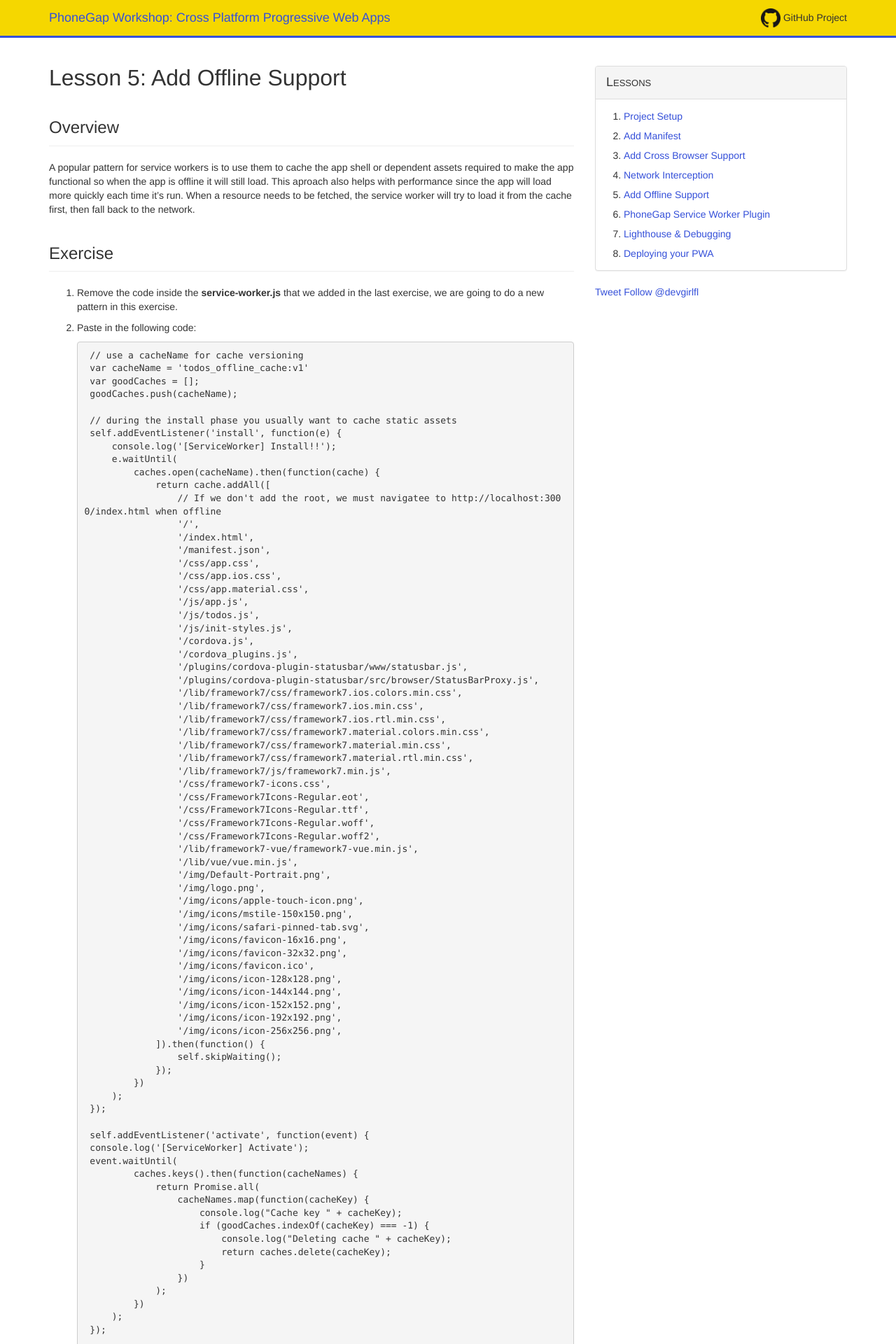
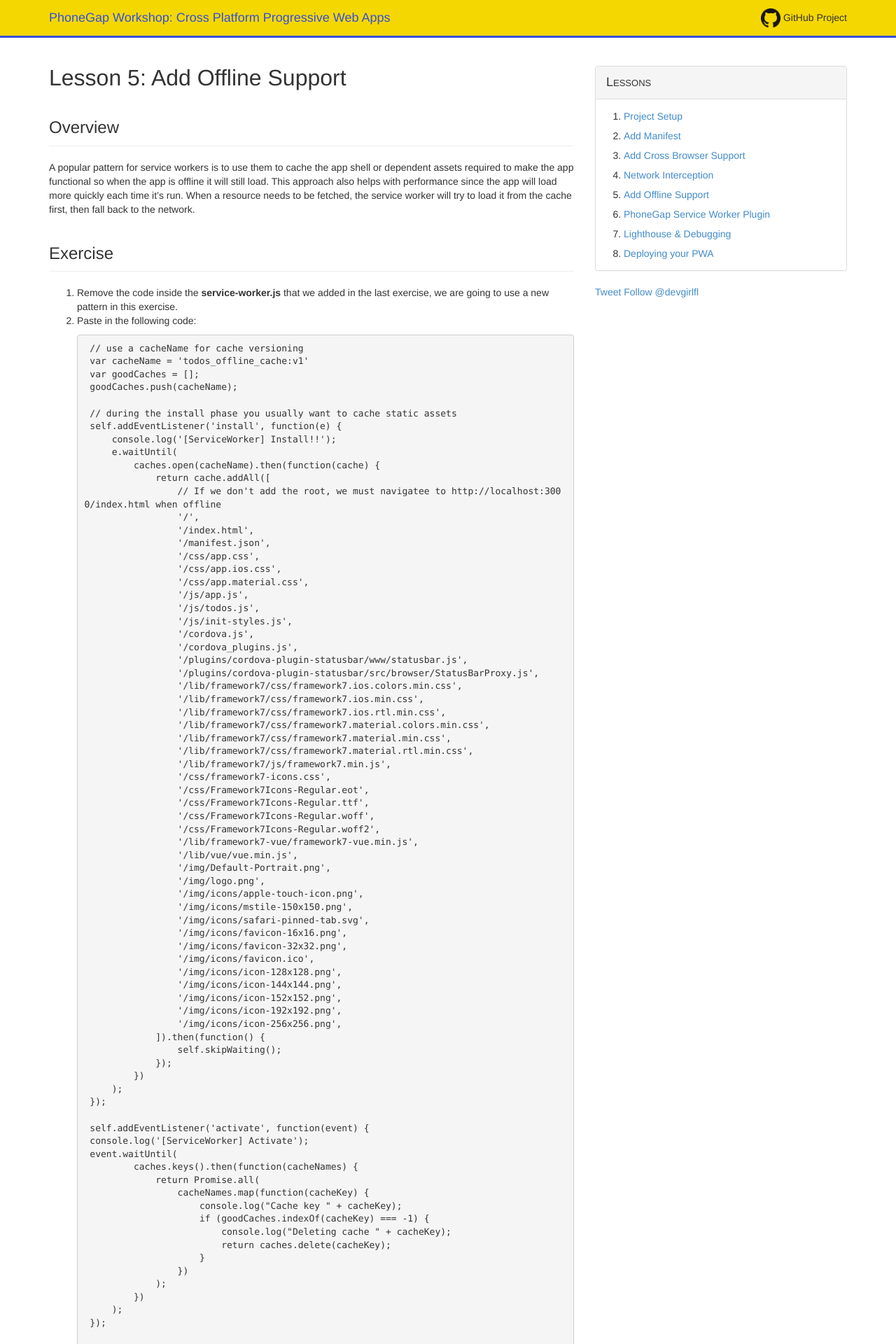
Before and after one commit to hollyschinsky/todos-app-pwa, a Jekyll site: the page built from lesson5.md, in a window 1280 px wide. Shown: the top 1920 px of the page at 70% size. Built offline with Jekyll 4.4.1, drawn with Linux system fonts in a browser that asks for light colours; comment, search, counter and statistics services are not loaded; some of the changed text lies outside the part shown.

Commit message:
More content updates

```diff
--- a/css/styles.css
+++ b/css/styles.css
@@ -87,9 +87,12 @@ blockquote {
     margin-bottom: 20px;
     border: 1px solid transparent;
     border-radius: 4px;
-    color: #31708f;
-    /*background-color: #d9edf7;*/
+    /*color: #31708f;*/
+    color: #edeaea;
+
+    /*background-color: #5793dc;*/
     background-color: #3550D9;
+    /*background-color: #EED800;*/
     /*color: #efefef;    */
     /*background-color: #323232;*/
 
@@ -99,9 +102,9 @@ blockquote {
     /*background-color: #fff4e0;*/
     border-color: rgb(210, 209, 210);
 }
-/*blockquote a {
-    color: #0e31df;
-}*/
+blockquote a {
+    color: #EED800;
+}
 
 
 h2 {
--- a/lesson5.md
+++ b/lesson5.md
@@ -3,12 +3,11 @@ layout: module
 title: Lesson 5&#58; Add Offline Support
 ---
 ## Overview
-A popular pattern for service workers is to use them to cache the app shell or dependent assets required to make the app functional so when the app is offline it will still load. This aproach also helps with performance since the app will load more quickly each time it's run. When a resource needs to be fetched, the service worker will try to load it from the cache first, then fall back to the network.
+A popular pattern for service workers is to use them to cache the app shell or dependent assets required to make the app functional so when the app is offline it will still load. This approach also helps with performance since the app will load more quickly each time it's run. When a resource needs to be fetched, the service worker will try to load it from the cache first, then fall back to the network.
 
 ## Exercise
 
-1. Remove the code inside the **service-worker.js** that we added in the last exercise, we are going to do a new pattern in this exercise.
-
+1. Remove the code inside the **service-worker.js** that we added in the last exercise, we are going to use a new pattern in this exercise.
 2. Paste in the following code:
 
         // use a cacheName for cache versioning
@@ -102,7 +101,6 @@ A popular pattern for service workers is to use them to cache the app shell or d
         });
 
 3. Comment out the `<img logo.png>` tag in **index.html** that we used for testing in the last exercise, you won't need that here.
-
 4. Now run the application again using `phonegap serve`
 
 ### Verify the new Service Worker
```
Also changed, not shown: other parts of lesson5.md (+7 -6 lines), lesson3.md (+1 -1 lines), lesson6.md (+3 -3 lines), bootstrap/css/bootstrap.css.
